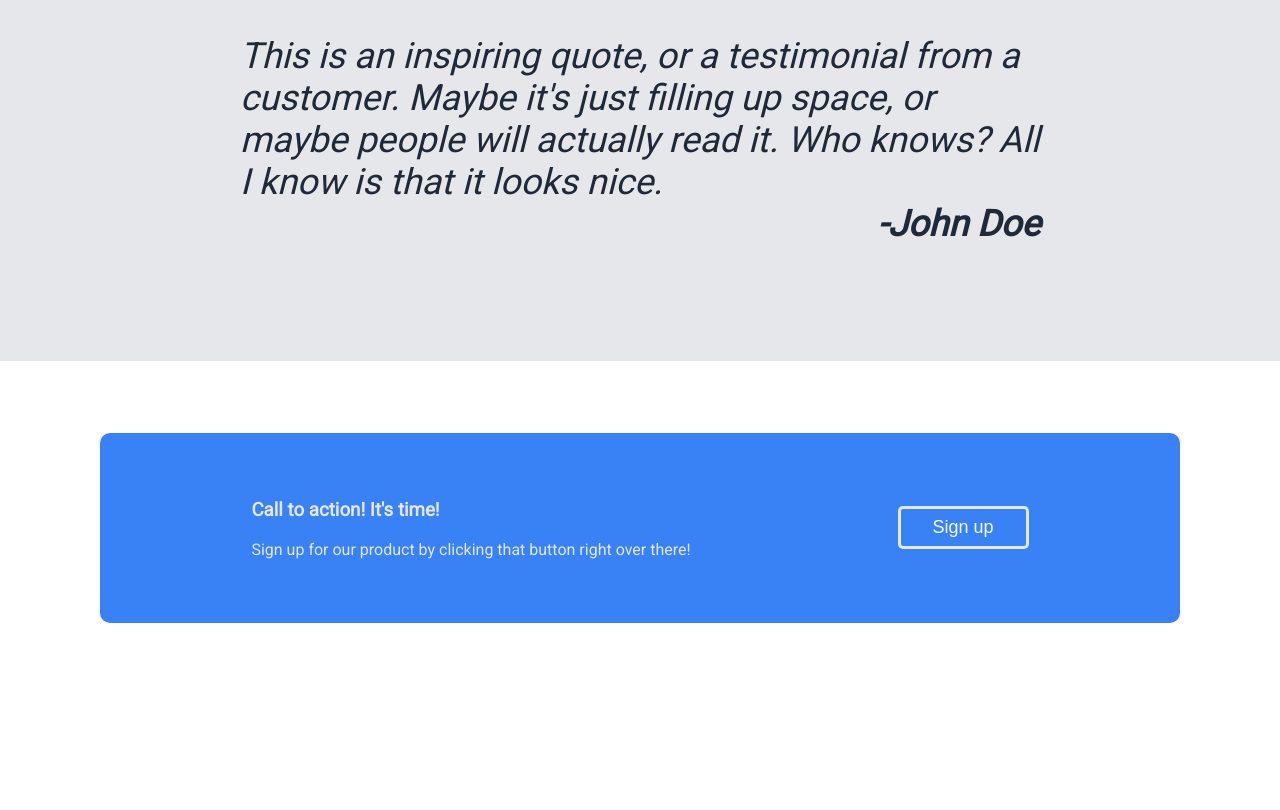
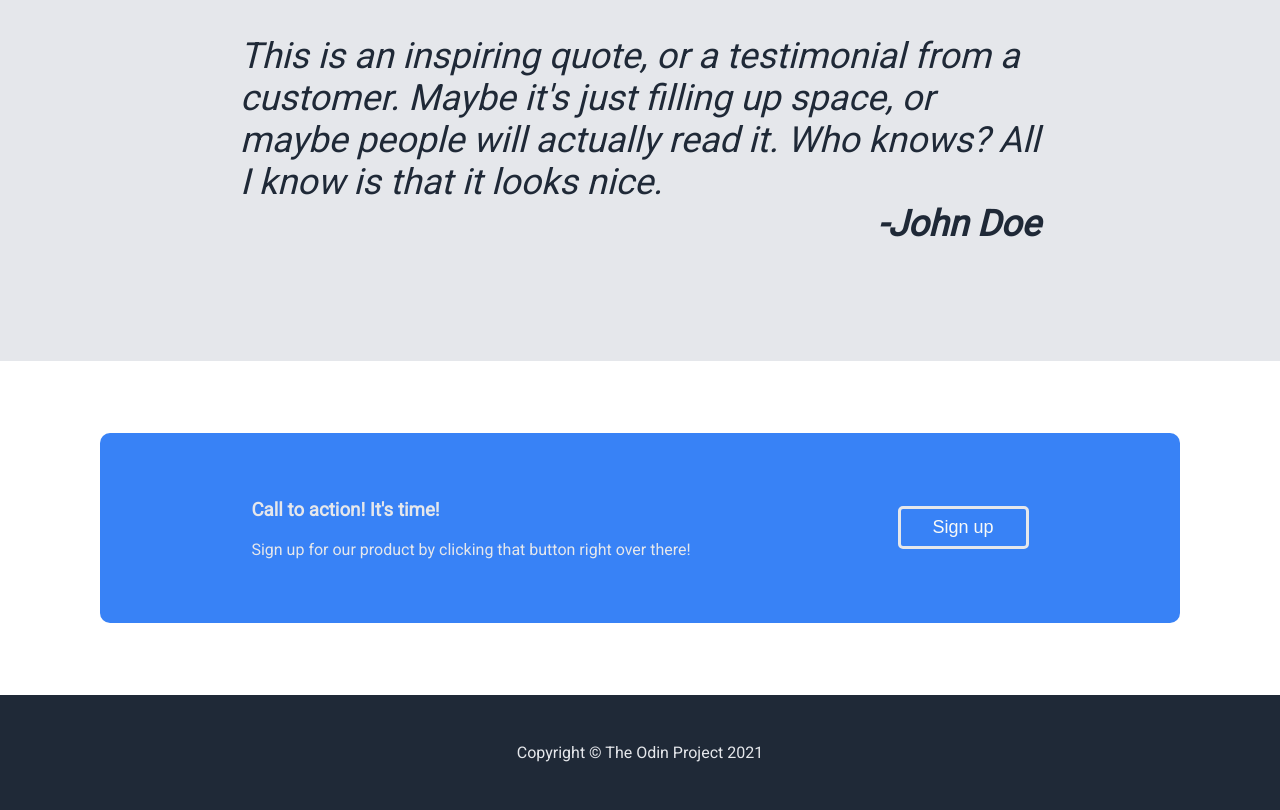
Before and after one commit to guzmaneandrew/odin-landing-page, a plain HTML site: page index.html in a window 1280 px wide. Shown: the part 1056-1866 px from the top of the page. Before the commit the page ends 1751 px from the top, so only its background shows below. Drawn offline with Linux system fonts and the light colour scheme.

Commit message:
Add footer markup and styles

```diff
--- a/public_html/index.html
+++ b/index.html
@@ -66,5 +66,9 @@
             <button class="child">Sign up</button>
         </div>
 
+        <footer>
+            <p>Copyright &copy; The Odin Project 2021</p>
+        </footer>
+
     </body>
 </html>
--- a/style.css
+++ b/style.css
@@ -143,3 +143,11 @@ blockquote figcaption {
     border: 3px solid #e5e7eb;
     padding: 8px 32px;
 }
+
+footer p {
+    background-color: #1f2937;
+    color: #e5e7eb;
+    text-align: center;
+    padding: 48px;
+    margin-bottom: 0;
+}
```
